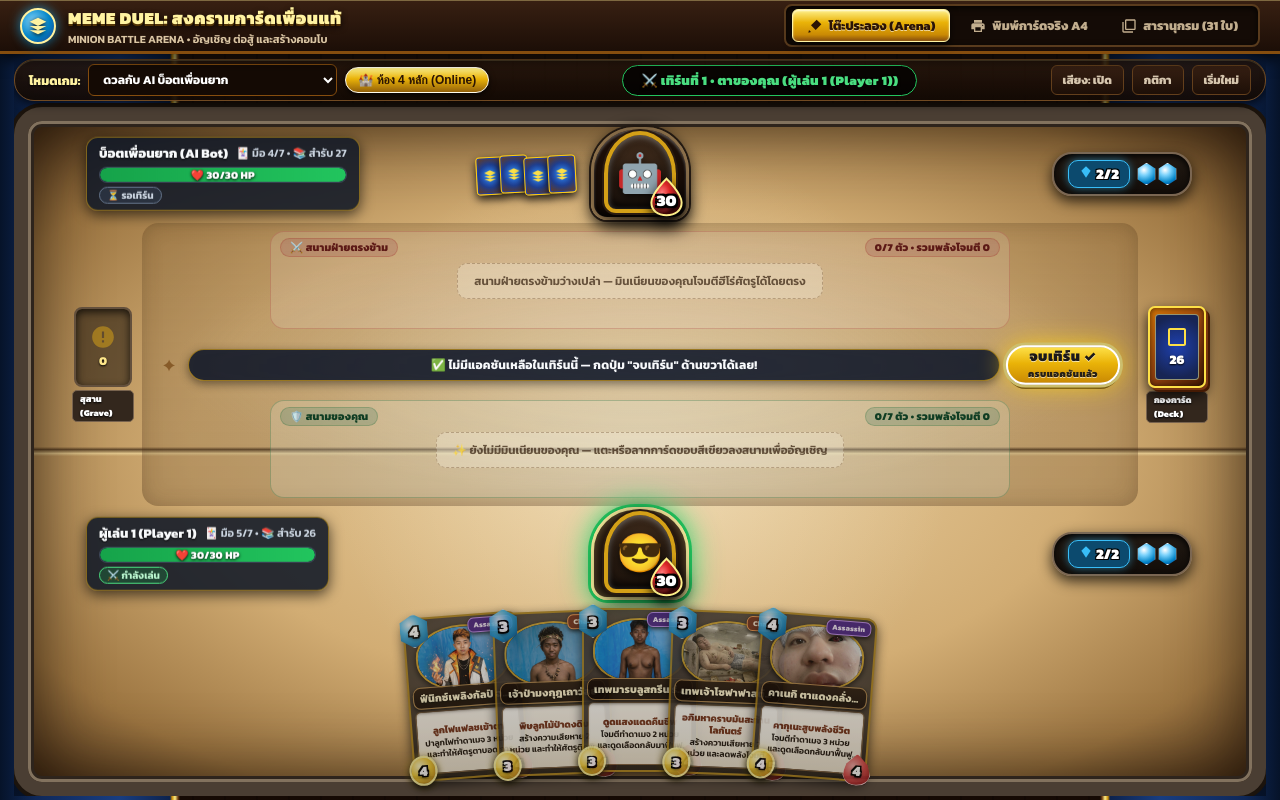
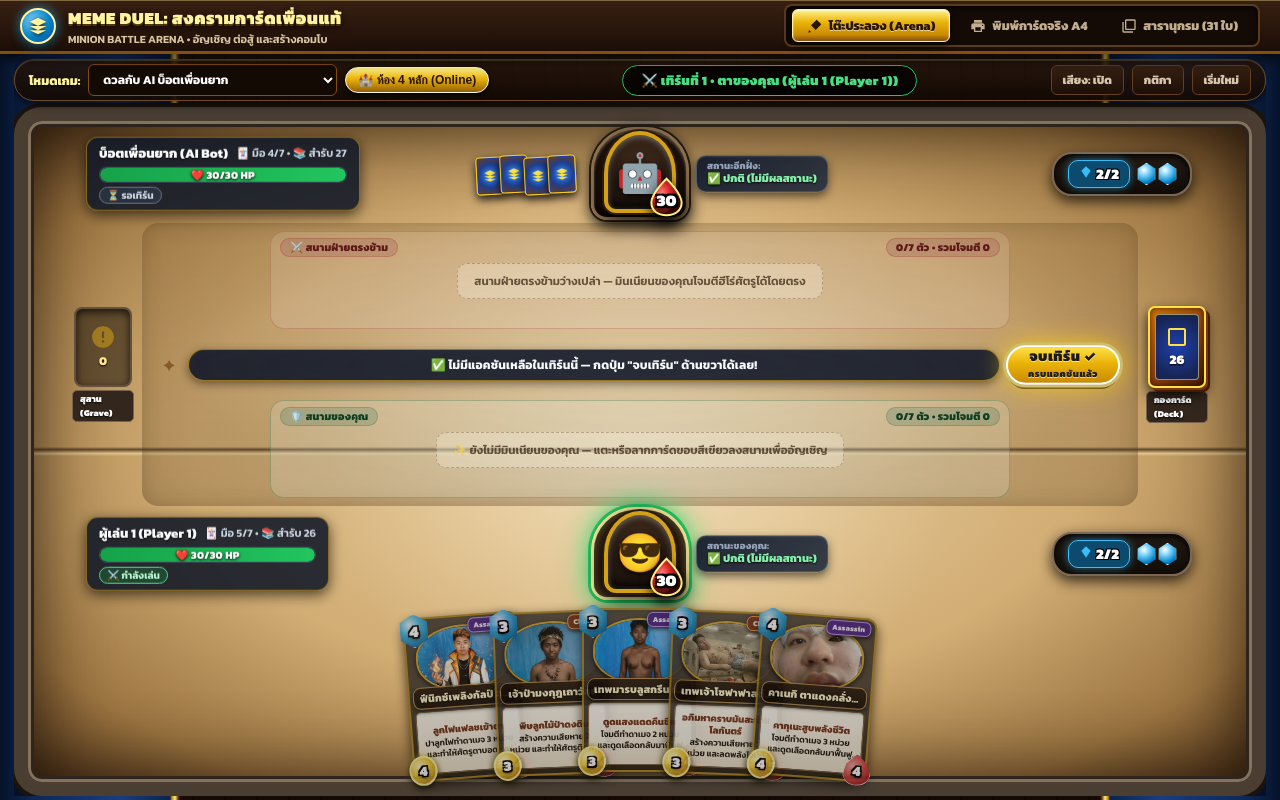
Before and after one commit to AkashiZai/AshiGame, a website: page index.html in a window 1280 px wide. Drawn offline with Linux system fonts and the light colour scheme; no server answers.

Commit message:
feat(ui): add live status callout banner showing active opponent and player status effects

```diff
--- a/game.js
+++ b/game.js
@@ -1865,13 +1865,30 @@ class MemeGame {
     badges.push(isTurn
       ? `<span class="status-pill turn-active">⚔️ กำลังเล่น</span>`
       : `<span class="status-pill turn-wait">⏳ รอเทิร์น</span>`);
-    if (player.shield > 0) badges.push(`<span class="status-pill buff-shield">🛡️ เกราะ +${player.shield}</span>`);
-    if (player.poison > 0) badges.push(`<span class="status-pill debuff-poison">🧪 พิษ -${player.poison}</span>`);
-    if (player.weaken > 0) badges.push(`<span class="status-pill debuff-weaken">📉 อ่อนแอ -${player.weaken}</span>`);
-    if (player.silenced) badges.push(`<span class="status-pill debuff-silence">🤫 ใบ้สกิล</span>`);
-    if (player.blinded) badges.push(`<span class="status-pill debuff-blind">😎 ตาบอด</span>`);
-    if (player.energyLock > 0) badges.push(`<span class="status-pill debuff-weaken">⚡ มานา -${player.energyLock}</span>`);
+    if (player.shield > 0) badges.push(`<span class="status-pill buff-shield" title="ดูดซับดาเมจแทนเลือด">🛡️ เกราะ +${player.shield}</span>`);
+    if (player.poison > 0) badges.push(`<span class="status-pill debuff-poison" title="เสีย HP ต้นเทิร์น">🧪 พิษ -${player.poison}</span>`);
+    if (player.weaken > 0) badges.push(`<span class="status-pill debuff-weaken" title="พลังโจมตีลดลง">📉 อ่อนแอ -${player.weaken}</span>`);
+    if (player.silenced) badges.push(`<span class="status-pill debuff-silence" title="สกิลอัญเชิญใบถัดไปไม่ทำงาน">🤫 ใบ้สกิล</span>`);
+    if (player.blinded) badges.push(`<span class="status-pill debuff-blind" title="การโจมตีครั้งถัดไปทำดาเมจได้แค่ 1">😎 ตาบอด (ATK=1)</span>`);
+    if (player.energyLock > 0) badges.push(`<span class="status-pill debuff-weaken" title="มานาเทิร์นหน้าลดลง">⚡ มานา -${player.energyLock}</span>`);
     return badges.join('');
+  }
+
+  describeActiveStatuses(player) {
+    const items = [];
+    if (player.shield > 0) items.push(`🛡️ เกราะป้องกัน +${player.shield}`);
+    if (player.poison > 0) items.push(`🧪 ติดพิษ (-${player.poison} HP ต้นเทิร์น)`);
+    if (player.weaken > 0) items.push(`📉 อ่อนแอ (โจมตี -${player.weaken})`);
+    if (player.silenced) items.push(`🤫 ติดใบ้ (สกิลใบถัดไปไม่ทำงาน)`);
+    if (player.blinded) items.push(`😎 ตาบอด (ตีครั้งถัดไปเหลือ 1)`);
+    if (player.energyLock > 0) items.push(`⚡ มานาล็อก (-${player.energyLock} เทิร์นหน้า)`);
+    const tauntCount = (player.board || []).filter((m) => m.taunt).length;
+    if (tauntCount > 0) items.push(`🛡️ มียั่วยุ ${tauntCount} ตัวบนสนาม`);
+    return {
+      hasEffects: items.length > 0,
+      hasDebuff: Boolean(player.poison > 0 || player.weaken > 0 || player.silenced || player.blinded || player.energyLock > 0),
+      text: items.length > 0 ? items.join(' • ') : '✅ ปกติ (ไม่มีผลสถานะ)'
+    };
   }
 
   getIdleGuidance(myPlayer, oppPlayer, isMyTurn) {
@@ -1922,6 +1939,14 @@ class MemeGame {
     if (p1StatusBadges) {
       p1StatusBadges.innerHTML = this.renderStatusBadges(myPlayer, isMyTurn);
     }
+    const myStatusInfo = this.describeActiveStatuses(myPlayer);
+    const p1StatusSummaryText = document.getElementById('p1StatusSummaryText');
+    const p1HeroStatusBanner = document.getElementById('p1HeroStatusBanner');
+    if (p1StatusSummaryText) p1StatusSummaryText.innerText = myStatusInfo.text;
+    if (p1HeroStatusBanner) {
+      p1HeroStatusBanner.classList.toggle('has-effects', myStatusInfo.hasEffects);
+      p1HeroStatusBanner.classList.toggle('has-debuff', myStatusInfo.hasDebuff);
+    }
 
     if (this.p1ShieldText) {
       if (myPlayer.shield > 0) {
@@ -1950,6 +1975,14 @@ class MemeGame {
     const p2StatusBadges = document.getElementById('p2StatusBadges');
     if (p2StatusBadges) {
       p2StatusBadges.innerHTML = this.renderStatusBadges(oppPlayer, !isMyTurn);
+    }
+    const oppStatusInfo = this.describeActiveStatuses(oppPlayer);
+    const p2StatusSummaryText = document.getElementById('p2StatusSummaryText');
+    const p2HeroStatusBanner = document.getElementById('p2HeroStatusBanner');
+    if (p2StatusSummaryText) p2StatusSummaryText.innerText = oppStatusInfo.text;
+    if (p2HeroStatusBanner) {
+      p2HeroStatusBanner.classList.toggle('has-effects', oppStatusInfo.hasEffects);
+      p2HeroStatusBanner.classList.toggle('has-debuff', oppStatusInfo.hasDebuff);
     }
 
     if (this.p2ShieldText) {
@@ -2028,10 +2061,10 @@ class MemeGame {
     this.renderMinions(myPlayer, this.p1BoardZone, myKey);
     this.renderMinions(oppPlayer, this.p2BoardZone, oppKey);
 
-    const myTotalAtk = myPlayer.board.reduce((sum, m) => sum + Math.max(1, m.atk - (myPlayer.weaken || 0)), 0);
-    const oppTotalAtk = oppPlayer.board.reduce((sum, m) => sum + Math.max(1, m.atk - (oppPlayer.weaken || 0)), 0);
-    document.getElementById('p1MinionCount').innerText = `${myPlayer.board.length}/7 ตัว • รวมพลังโจมตี ${myTotalAtk}`;
-    document.getElementById('p2MinionCount').innerText = `${oppPlayer.board.length}/7 ตัว • รวมพลังโจมตี ${oppTotalAtk}`;
+    const myTotalAtk = myPlayer.board.reduce((sum, m) => sum + (myPlayer.blinded ? 1 : Math.max(1, m.atk - (myPlayer.weaken || 0))), 0);
+    const oppTotalAtk = oppPlayer.board.reduce((sum, m) => sum + (oppPlayer.blinded ? 1 : Math.max(1, m.atk - (oppPlayer.weaken || 0))), 0);
+    document.getElementById('p1MinionCount').innerText = `${myPlayer.board.length}/7 ตัว • รวมโจมตี ${myTotalAtk}${myStatusInfo.hasEffects ? ` • ${myStatusInfo.text}` : ''}`;
+    document.getElementById('p2MinionCount').innerText = `${oppPlayer.board.length}/7 ตัว • รวมโจมตี ${oppTotalAtk}${oppStatusInfo.hasEffects ? ` • ${oppStatusInfo.text}` : ''}`;
 
     if (this.selectedAttacker) {
       const unit = this[this.selectedAttacker.playerKey].board.find((entry) => entry.id === this.selectedAttacker.minionId);
--- a/index.html
+++ b/index.html
@@ -7,7 +7,7 @@
   <link rel="preconnect" href="https://fonts.googleapis.com">
   <link rel="preconnect" href="https://fonts.gstatic.com" crossorigin>
   <link href="https://fonts.googleapis.com/css2?family=Kanit:wght@400;600;700;800;900&display=swap" rel="stylesheet">
-  <link rel="stylesheet" href="style.css?v=4">
+  <link rel="stylesheet" href="style.css?v=5">
 </head>
 <body>
 
@@ -110,6 +110,12 @@
           <!-- Opponent Cards (Upside down card backs) -->
           <div id="p2HandZone" class="enemy-hand-strip"></div>
 
+          <!-- Opponent Live Status Text Box (Right of Hero) -->
+          <div id="p2HeroStatusBanner" class="hero-status-callout opponent-callout">
+            <span class="callout-label">สถานะอีกฝั่ง:</span>
+            <span id="p2StatusSummaryText" class="callout-text">✅ ปกติ (ไม่มีดีบัฟ)</span>
+          </div>
+
           <!-- Opponent Mana Crystals -->
           <div class="mana-tray">
             <div class="mana-counter-label" title="มานาของฝ่ายตรงข้าม">
@@ -188,6 +194,12 @@
               <div id="p1HpText" class="health-orb" title="พลังชีวิต (HP)">30</div>
               <div id="p1ShieldText" class="armor-crest hidden" title="เกราะ (Shield)">0</div>
             </div>
+          </div>
+
+          <!-- Player Live Status Text Box (Right of Hero) -->
+          <div id="p1HeroStatusBanner" class="hero-status-callout player-callout">
+            <span class="callout-label">สถานะของคุณ:</span>
+            <span id="p1StatusSummaryText" class="callout-text">✅ ปกติ (ไม่มีดีบัฟ)</span>
           </div>
 
           <!-- Player Mana Tray -->
@@ -420,7 +432,7 @@
   </div>
 
   <script src="peerjs.min.js"></script>
-  <script src="cards.js?v=4"></script>
-  <script src="game.js?v=4"></script>
+  <script src="cards.js?v=5"></script>
+  <script src="game.js?v=5"></script>
 </body>
 </html>
--- a/style.css
+++ b/style.css
@@ -826,6 +826,72 @@ main {
   filter: drop-shadow(0 0 4px #38bdf8);
 }
 
+/* --------------------------------------------------------------------------
+   LIVE HERO STATUS CALLOUT (CLEAR TEXT OF ACTIVE BUFFS / DEBUFFS)
+   -------------------------------------------------------------------------- */
+.hero-status-callout {
+  position: absolute;
+  top: 50%;
+  left: calc(50% + 56px);
+  transform: translateY(-50%);
+  max-width: 245px;
+  background: linear-gradient(135deg, rgba(15, 23, 42, 0.92), rgba(30, 41, 59, 0.88));
+  border: 1.5px solid rgba(148, 163, 184, 0.35);
+  border-radius: 10px;
+  padding: 5px 10px;
+  display: flex;
+  flex-direction: column;
+  gap: 1px;
+  box-shadow: 0 4px 10px rgba(0, 0, 0, 0.55), inset 0 1px 0 rgba(255, 255, 255, 0.08);
+  z-index: 22;
+  transition: all 0.22s ease;
+}
+
+.hero-status-callout .callout-label {
+  font-size: 9.5px;
+  font-weight: 800;
+  color: #94a3b8;
+  letter-spacing: 0.02em;
+  line-height: 1.15;
+}
+
+.hero-status-callout .callout-text {
+  font-size: 11px;
+  font-weight: 800;
+  color: #86efac;
+  line-height: 1.25;
+  text-shadow: 0 1px 2px rgba(0, 0, 0, 0.9);
+  word-break: break-word;
+}
+
+.hero-status-callout.has-effects {
+  border-color: #38bdf8;
+  background: linear-gradient(135deg, rgba(12, 74, 110, 0.94), rgba(15, 23, 42, 0.92));
+  box-shadow: 0 0 12px rgba(56, 189, 248, 0.3), 0 4px 10px rgba(0, 0, 0, 0.65);
+}
+
+.hero-status-callout.has-effects .callout-label {
+  color: #7dd3fc;
+}
+
+.hero-status-callout.has-effects .callout-text {
+  color: #f0f9ff;
+}
+
+.hero-status-callout.has-debuff {
+  border-color: #f59e0b;
+  background: linear-gradient(135deg, rgba(120, 53, 15, 0.95), rgba(69, 10, 10, 0.92));
+  box-shadow: 0 0 14px rgba(245, 158, 11, 0.42), 0 4px 10px rgba(0, 0, 0, 0.7);
+}
+
+.hero-status-callout.has-debuff .callout-label {
+  color: #fde68a;
+}
+
+.hero-status-callout.has-debuff .callout-text {
+  color: #fef08a;
+}
+
 /* ==========================================================================
    CENTER BATTLEGROUND, PERSISTENT MINION LANES & 3D "END TURN" SWITCH
    ========================================================================== */
@@ -2240,6 +2306,14 @@ main {
     max-width: 210px;
     padding: 4px 8px;
   }
+  .hero-status-callout {
+    left: calc(50% + 50px);
+    max-width: 175px;
+    padding: 4px 7px;
+  }
+  .hero-status-callout .callout-text {
+    font-size: 9.5px;
+  }
   .center-battleground {
     grid-template-columns: 50px minmax(0, 1fr) 50px;
     gap: 6px;
@@ -2341,6 +2415,17 @@ main {
   .enemy-hand-strip {
     left: calc(50% - 48px);
     transform: translate(-100%, -50%) scale(0.8);
+  }
+  .hero-status-callout {
+    left: calc(50% + 42px);
+    max-width: 120px;
+    padding: 2px 5px;
+  }
+  .hero-status-callout .callout-label {
+    font-size: 7.5px;
+  }
+  .hero-status-callout .callout-text {
+    font-size: 8.5px;
   }
   .center-battleground {
     grid-template-columns: 32px minmax(0, 1fr) 32px;
```
